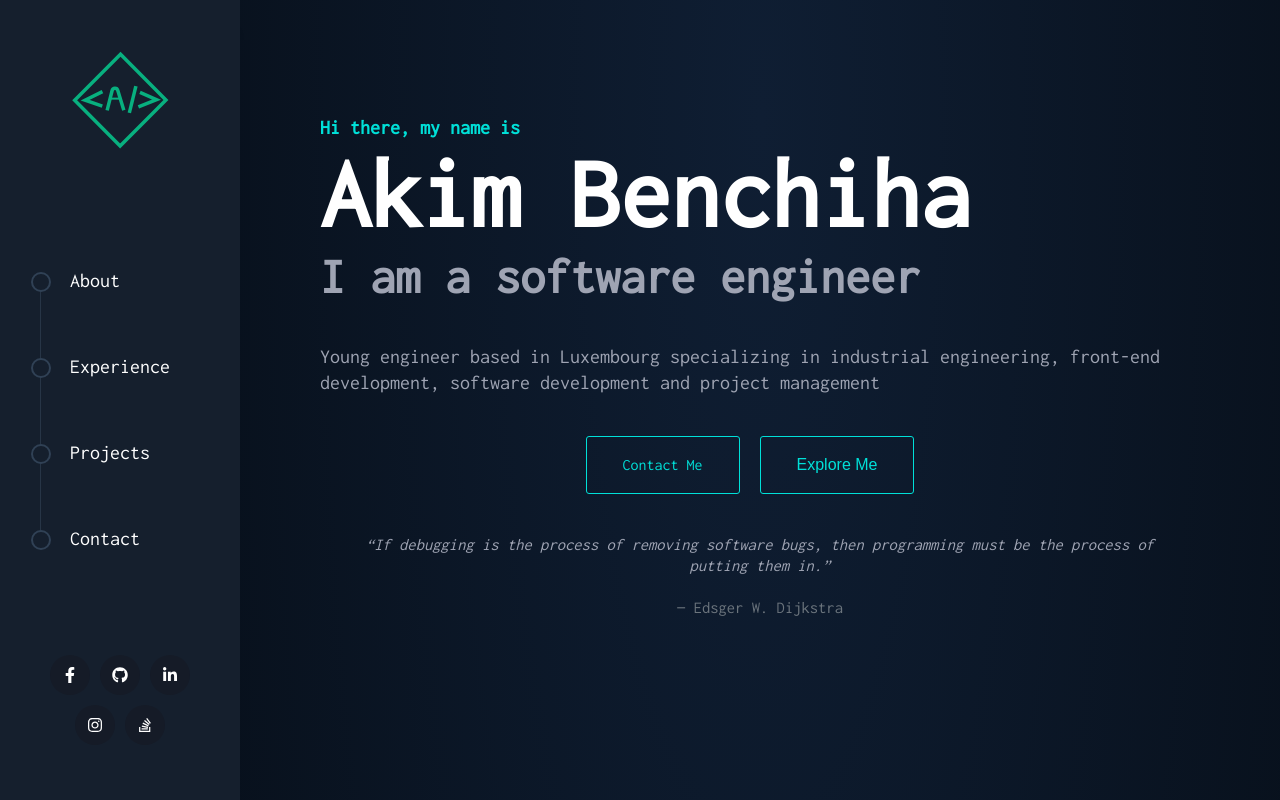
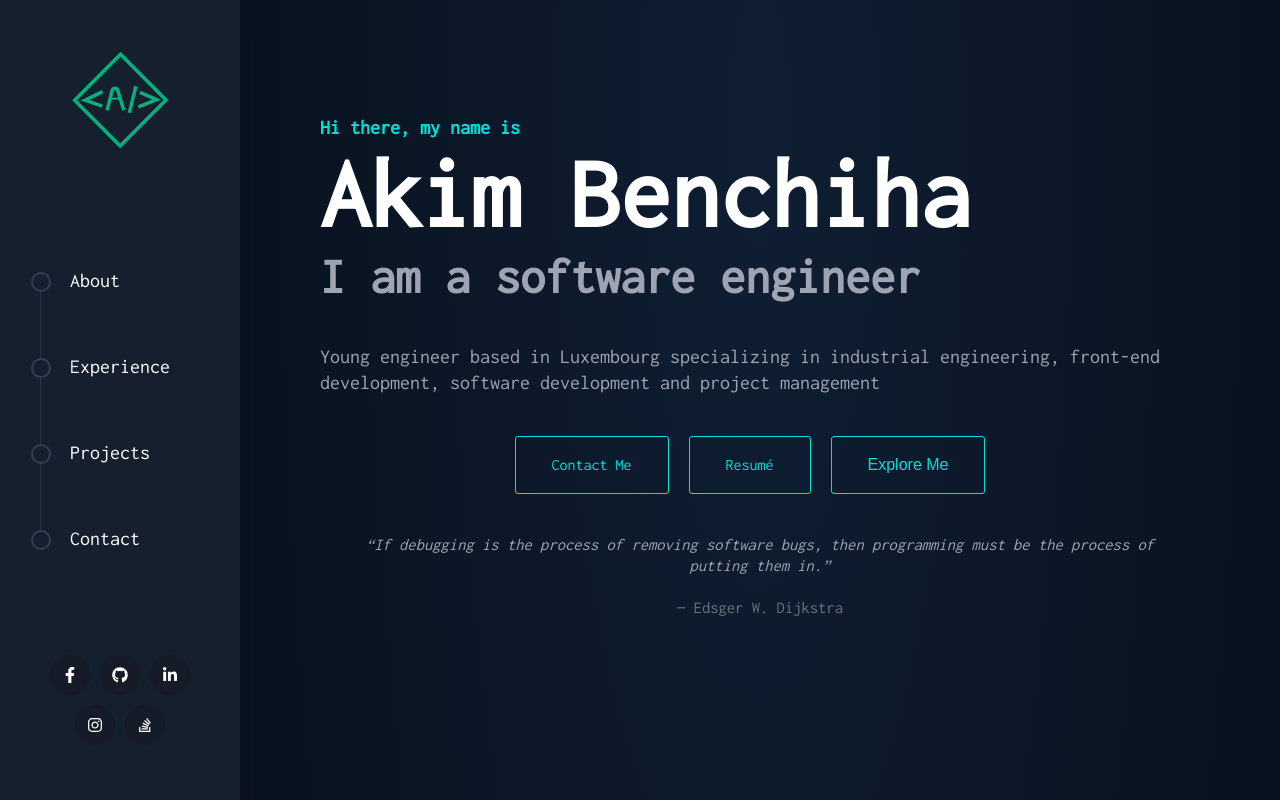
Before and after one commit to Mousticke/portfolio-new, a React (Create React App) app: page / in a window 1280 px wide. Shown: the top 800 px of the page. Built offline with nearby package versions, Linux system fonts and the light colour scheme.

Commit message:
(feature): add resumé download

```diff
--- a/src/domains/Landing/Summary.jsx
+++ b/src/domains/Landing/Summary.jsx
@@ -6,6 +6,7 @@ import { transitionAll, breakpoints } from '@styles'
 import metaTag from '@config/metadata'
 import { ModalContext } from '@context/modalContext'
 import { Map } from '@components'
+import resumeEN from '@resources/resumeEN.pdf'
 
 const SummaryContainer = styled.div`
   grid-area: summary;
@@ -51,10 +52,15 @@ function Summary({ isMounted }) {
           </a>
         </CSSTransition>
         <CSSTransition in={isMounted} classNames='fadeup' timeout={1000} unmountOnExit>
+          <a className='boxButton' href={resumeEN} aria-label='Resumé' style={{ transitionDelay: `${100}ms` }}>
+            Resumé
+          </a>
+        </CSSTransition>
+        <CSSTransition in={isMounted} classNames='fadeup' timeout={1000} unmountOnExit>
           <button
             type='button'
             className='boxButton'
-            style={{ transitionDelay: `${200}ms` }}
+            style={{ transitionDelay: `${100}ms` }}
             aria-label='Explore'
             onClick={() => handleModal(<Map />)}
           >
```
